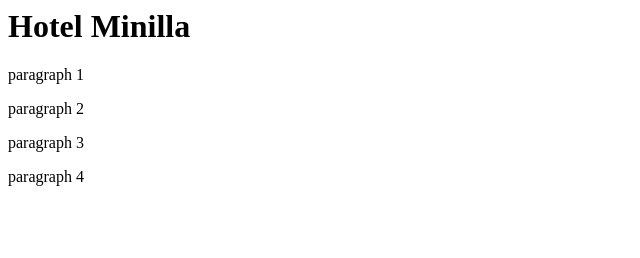
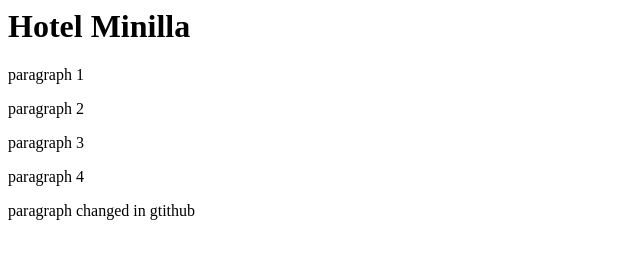
Before and after one commit to Steve18292/hotel, a plain HTML site: page index.html in a window 1280 px wide. Shown: the whole page, without its empty margins (0-640 px from the left). Drawn offline with Linux system fonts and the light colour scheme.

Commit message:
Update index.html

```diff
--- a/index.html
+++ b/index.html
@@ -6,5 +6,7 @@
 	<p>paragraph 2</p>
 	<p>paragraph 3</p>
 	<p>paragraph 4</p>
+
+		<p>paragraph changed in gtithub</p>
 </body>
 </html>
```
